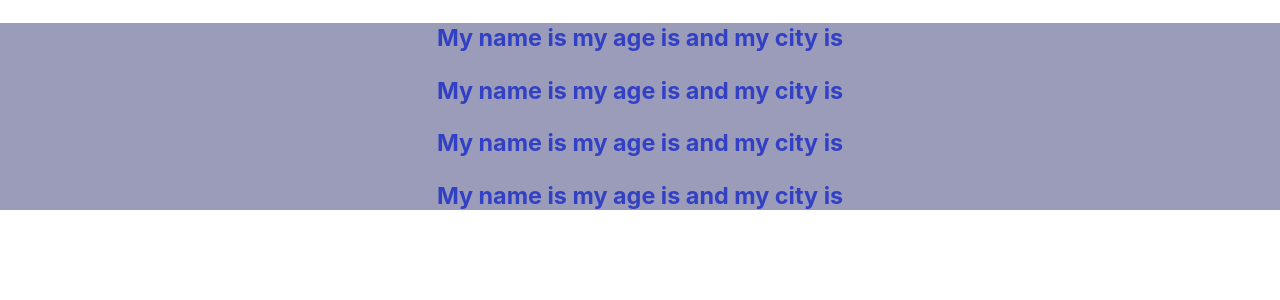
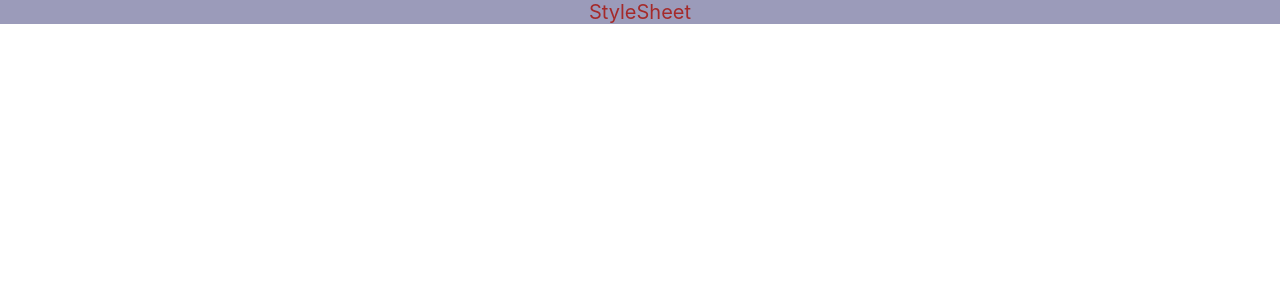
Before and after one commit to hanzalarohan123/Lupin, a React (Create React App) app: page / in a window 1280 px wide. Shown: the top 300 px of the page. Built offline with nearby package versions, Linux system fonts and the light colour scheme.

Commit message:
added css 2 ways

```diff
--- a/src/App.css
+++ b/src/App.css
@@ -3,7 +3,7 @@
   margin-top: 0%;
   text-align: center;
   font-size: 20px;
-  color: rgb(50, 65, 196);
+  /* color: rgb(50, 65, 196); */
   background-color: rgb(155, 155, 186);
 
 }
--- a/src/App.js
+++ b/src/App.js
@@ -11,13 +11,15 @@ import ParentComponent from "./Components/ParentComponent";
 import IfnElse from "./Components/IfnElse";
 import ListRendering from "./Components/ListRendering";
 import PersonRendering from "./Components/PersonRendering";
+import StyleSheet from "./Components/StyleSheet";
 function App() {
   return (
     <div className="App">
+      <StyleSheet primary={true}/>
 
-      <PersonRendering/>
+      {/*<PersonRendering/>
        <ListRendering/>
-      {/* <IfnElse/>
+       <IfnElse/>
 
       <ParentComponent/>
        <CounterUsingUseState/>
--- /dev/null
+++ b/src/Components/StyleSheet.js
@@ -0,0 +1,11 @@
+import React from 'react'
+import './myStyles.css'
+
+function StyleSheet(props) {
+    let className=props.primary ? 'primary' : ' '
+  return (
+    <div className={className}>StyleSheet</div>
+  )
+}
+
+export default StyleSheet
--- /dev/null
+++ b/src/Components/myStyles.css
@@ -0,0 +1,4 @@
+.primary
+{
+    color: brown;
+}
```
